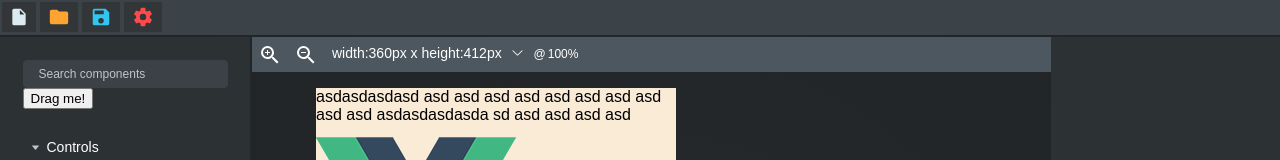
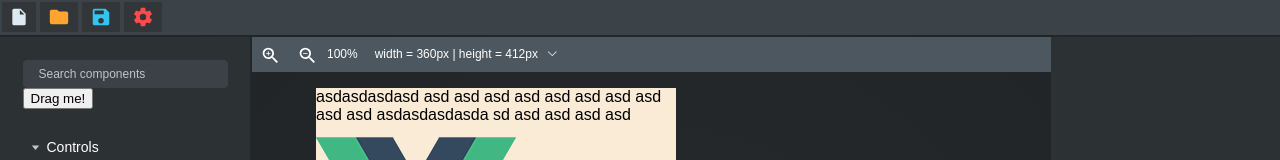
Before and after one commit to tmilost/Web_design_tool, a Vue app: page /#/ in a window 1280 px wide. Shown: the top 160 px of the page. Built offline with nearby package versions, Linux system fonts and the light colour scheme.

Commit message:
change size display and zoom funcionality

```diff
--- a/src/components/CenterPanel.vue
+++ b/src/components/CenterPanel.vue
@@ -2,7 +2,7 @@
   <div class="panel" v-on:drop="drop" v-on:dragover="allowDrop">
     <div class="tool-bar">
       <svg
-        style="width:24px;height:24px;color: #fff;"
+        style="width:21px;height:21px;color: #fff;"
         viewBox="0 0 24 24"
         v-on:click="caculateZoomUp()"
       >
@@ -13,7 +13,7 @@
       </svg>
 
       <svg
-        style="width:24px;height:24px;color: #fff;"
+        style="width:21px;height:21px;color: #fff;"
         viewBox="0 0 24 24"
         v-on:click="caculateZoomDown()"
       >
@@ -22,6 +22,7 @@
           d="M15.5,14H14.71L14.43,13.73C15.41,12.59 16,11.11 16,9.5A6.5,6.5 0 0,0 9.5,3A6.5,6.5 0 0,0 3,9.5A6.5,6.5 0 0,0 9.5,16C11.11,16 12.59,15.41 13.73,14.43L14,14.71V15.5L19,20.5L20.5,19L15.5,14M9.5,14C7,14 5,12 5,9.5C5,7 7,5 9.5,5C12,5 14,7 14,9.5C14,12 12,14 9.5,14M7,9H12V10H7V9Z"
         />
       </svg>
+      <p>{{ zoomChange }}</p>
       <el-dropdown>
         <span class="el-dropdown-link">
           {{ changeString(deviceSizeValue) }}
@@ -37,8 +38,6 @@
           </div>
         </el-dropdown-menu>
       </el-dropdown>
-      <p>@</p>
-      <p>{{ zoomChange }}</p>
     </div>
     <div class="mainCanvas" :style="zoomChange1">
       <div class="canvas" :style="deviceSizeValue">
@@ -157,12 +156,15 @@ export default {
       ];
     },
     changeString(str) {
-      var i = str.indexOf(";");
+      var a = str.indexOf(";");
+      var b = str.indexOf(":");
       str = str.split("");
-
-      str[i] = " x ";
+      str[a] = " | ";
+      str[b] = " = ";
       var c = str.indexOf(";");
+      var d = str.indexOf(":");
       str[c] = "  ";
+      str[d] = " = ";
       str = str.join("");
       return str;
     },
@@ -203,7 +205,7 @@ export default {
 }
 svg {
   padding: 1px;
-  margin: 5px;
+  margin: 7px;
   float: left;
 }
 svg:hover {
@@ -212,8 +214,19 @@ svg:hover {
 .el-dropdown {
   color: #fff;
   padding: 1px;
-  margin: 7px;
+  margin: 9px 0px 9px 15px;
   float: left;
+  font-size: 12px;
+}
+.el-dropdown-menu {
+  background-color: #2c3134;
+
+  border-color: #2c3134;
+}
+.el-dropdown-menu__item {
+  color: #fff;
+  font-family: "Source Sans Pro", sans-serif;
+  font-size: 12px;
 }
 p {
   float: left;
```
